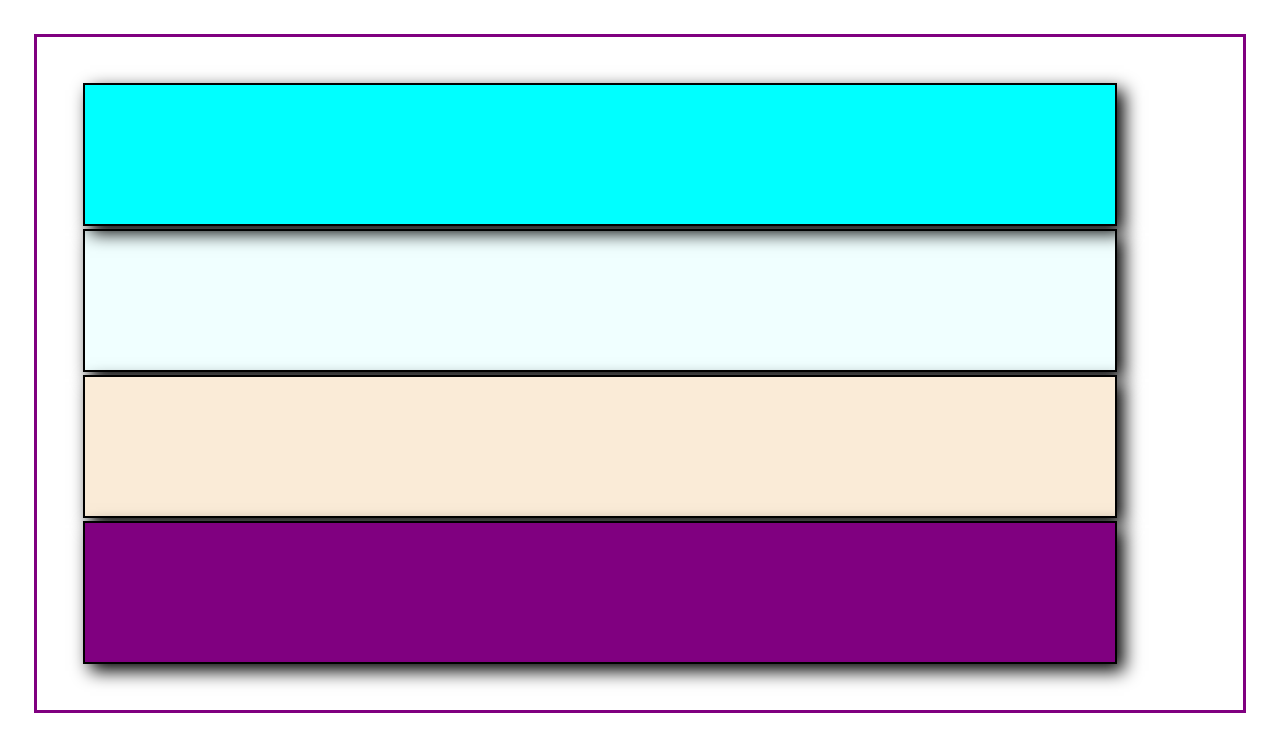
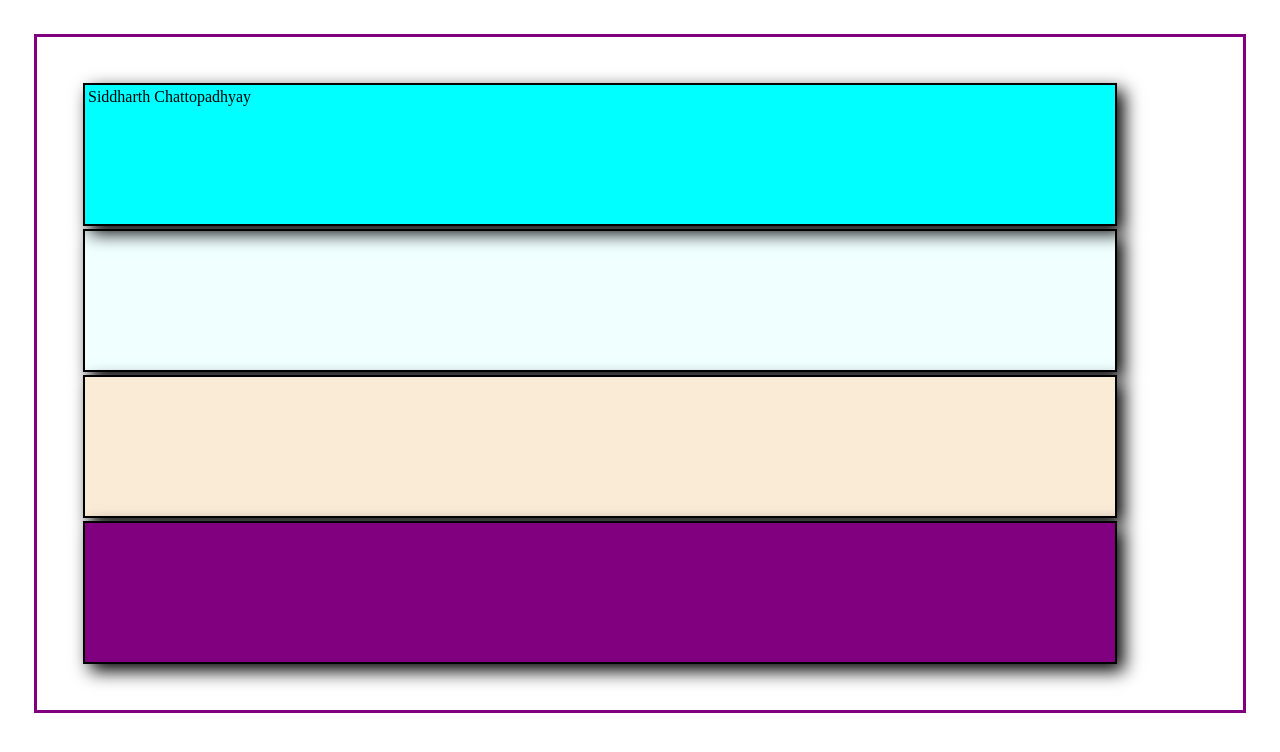
Before and after one commit to Siddharth-chattopadhyay/Testing, a plain HTML site: page index.html in a window 1280 px wide. Shown: the top 752 px of the page. Drawn offline with Linux system fonts and the light colour scheme.

Commit message:
Update index.html

```diff
--- a/index.html
+++ b/index.html
@@ -13,7 +13,7 @@
         .box1{
             background-color: aqua;
             position: sticky;
-            top:-66.5px;
+            top:-40px;
             /* left: 0px; */
             /* z-index: 0; */
         }
@@ -52,7 +52,7 @@
 </head>
 <body>
     <div class="parent">
-        <div class="box1 box"></div>
+        <div class="box1 box">Siddharth Chattopadhyay</div>
         <div class="box2 box"></div>
         <div class="box3 box"></div>
         <div class="box4 box"></div>
```
